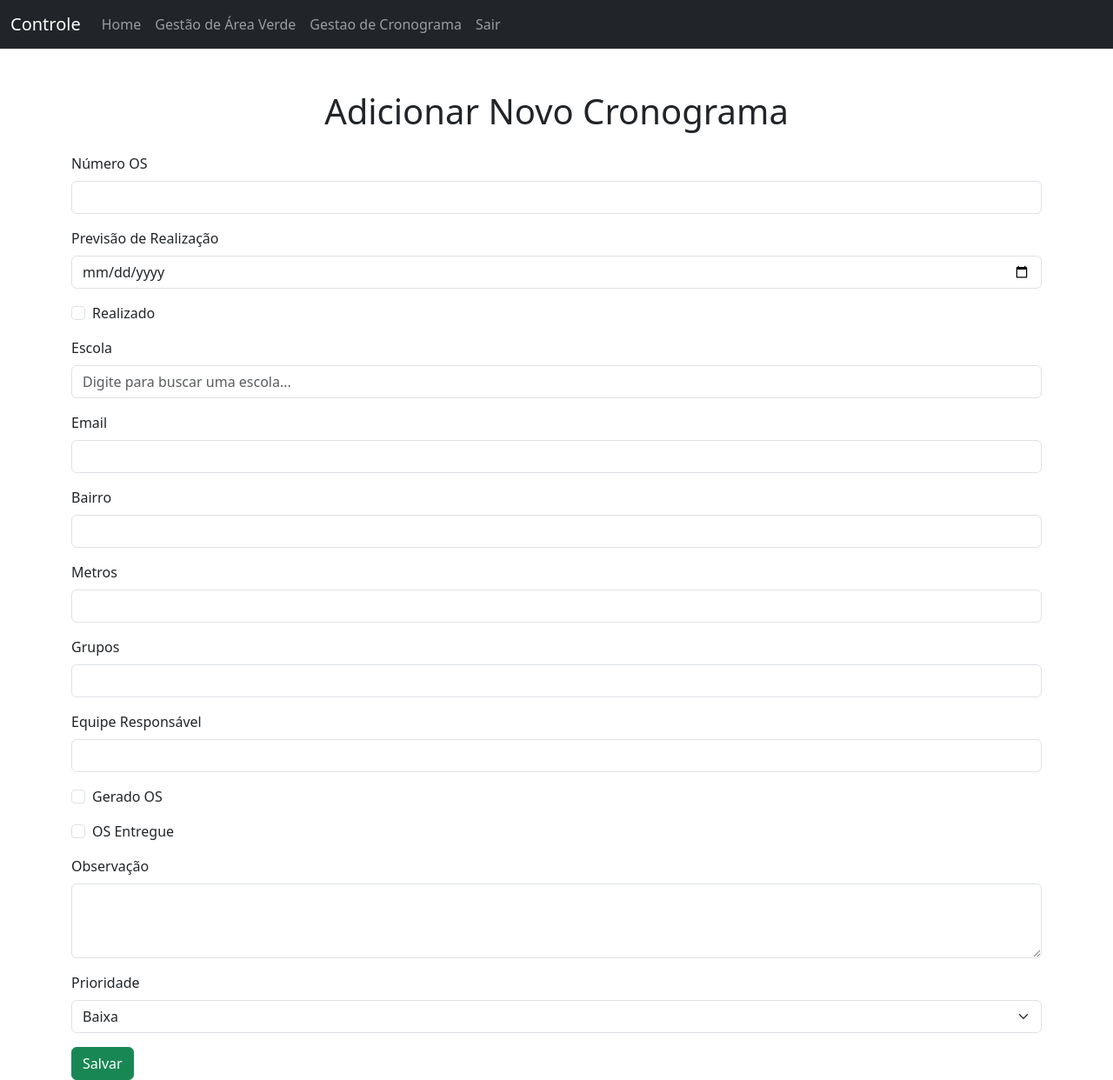
After one commit to Joao-Pedrooo/app, a FastAPI app: page /novo-cronograma in a window 1280 px wide. The commit adds this page. Shown: the whole page at 87% size. Run offline with FastAPI, Linux system fonts and the light colour scheme; some libraries are stand-ins or nearby versions.

Commit message:
att modulo cronograma

```diff
--- /dev/null
+++ b/app/templates/novo_cronograma.html
@@ -0,0 +1,152 @@
+<!DOCTYPE html>
+<html lang="en">
+  <head>
+    <meta charset="UTF-8" />
+    <meta name="viewport" content="width=device-width, initial-scale=1.0" />
+    <title>Gestão de Cronograma</title>
+  </head>
+  <body>
+    {% extends "base.html" %}
+    {% block title %}Gestão de Cronograma{% endblock %}
+    {% block content %}
+    <div class="container mt-5">
+      <h1 class="text-center mb-4">
+        {% if cronograma %} Editar Cronograma {% else %} Adicionar Novo Cronograma {% endif %}
+      </h1>
+
+      <form method="POST" action="/salvar-cronograma">
+        <!-- ID Oculto -->
+        {% if cronograma %}
+        <input type="hidden" name="id" value="{{ cronograma.id }}">
+        {% endif %}
+
+        <!-- Número OS -->
+        <div class="mb-3">
+          <label for="numero_os" class="form-label">Número OS</label>
+          <input type="text" class="form-control" id="numero_os" name="numero_os"
+                 value="{{ cronograma.numero_os if cronograma else '' }}" required>
+        </div>
+
+        <!-- Previsão de Realização -->
+        <div class="mb-3">
+          <label for="previsao_realizacao" class="form-label">Previsão de Realização</label>
+          <input type="date" class="form-control" id="previsao_realizacao" name="previsao_realizacao"
+                 value="{{ cronograma.previsao_realizacao.strftime('%Y-%m-%d') if cronograma else '' }}" required>
+        </div>
+
+        <!-- Campo Realizado -->
+        <div class="form-check mb-3">
+          <input class="form-check-input" type="checkbox" id="realizado" name="realizado"
+                 {% if cronograma and cronograma.realizado %}checked{% endif %}>
+          <label class="form-check-label" for="realizado">Realizado</label>
+        </div>
+
+        <!-- Campo Escolas -->
+        <div class="mb-3">
+          <label for="escola_search" class="form-label">Escola</label>
+          <input
+            type="text"
+            id="escola_search"
+            class="form-control mb-2"
+            placeholder="Digite para buscar uma escola..."
+            list="escolas_list"
+            value="{% if cronograma and cronograma.escola %}{{ cronograma.escola.nome_escola }}{% endif %}"
+            autocomplete="off"
+          >
+          <datalist id="escolas_list">
+            {% for escola in escolas %}
+            <option value="{{ escola.nome_escola }}" data-id="{{ escola.id }}">
+              {{ escola.nome_escola }}
+            </option>
+            {% endfor %}
+          </datalist>
+          <input type="hidden" id="escola_id" name="escola_id"
+                 value="{{ cronograma.escola_id if cronograma else '' }}" required>
+        </div>
+
+        <script>
+          document.getElementById("escola_search").addEventListener("input", function () {
+            const input = this.value.toLowerCase();
+            const datalist = document.getElementById("escolas_list");
+            const options = datalist.options;
+
+            for (let i = 0; i < options.length; i++) {
+              if (options[i].value.toLowerCase() === input) {
+                document.getElementById("escola_id").value = options[i].dataset.id;
+                return;
+              }
+            }
+
+            document.getElementById("escola_id").value = "";
+          });
+        </script>
+
+        <!-- Outros Campos (Email, Bairro, etc.) -->
+        <div class="mb-3">
+          <label for="email" class="form-label">Email</label>
+          <input type="email" class="form-control" id="email" name="email"
+                 value="{{ cronograma.email if cronograma else '' }}">
+        </div>
+
+        <div class="mb-3">
+          <label for="bairro" class="form-label">Bairro</label>
+          <input type="text" class="form-control" id="bairro" name="bairro"
+                 value="{{ cronograma.bairro if cronograma else '' }}">
+        </div>
+
+        <div class="mb-3">
+          <label for="metros" class="form-label">Metros</label>
+          <input type="number" class="form-control" id="metros" name="metros"
+                 value="{{ cronograma.metros if cronograma else '' }}">
+        </div>
+
+        <div class="mb-3">
+          <label for="grupos" class="form-label">Grupos</label>
+          <input type="text" class="form-control" id="grupos" name="grupos"
+                 value="{{ cronograma.grupos if cronograma else '' }}">
+        </div>
+
+        <div class="mb-3">
+          <label for="equipe_responsavel" class="form-label">Equipe Responsável</label>
+          <input type="text" class="form-control" id="equipe_responsavel" name="equipe_responsavel"
+                 value="{{ cronograma.equipe_responsavel if cronograma else '' }}">
+        </div>
+
+        <!-- Checkbox Fields -->
+        <div class="form-check mb-3">
+          <input class="form-check-input" type="checkbox" id="gerado_os" name="gerado_os"
+                 {% if cronograma and cronograma.gerado_os %}checked{% endif %}>
+          <label class="form-check-label" for="gerado_os">Gerado OS</label>
+        </div>
+
+        <div class="form-check mb-3">
+          <input class="form-check-input" type="checkbox" id="os_entregue" name="os_entregue"
+                 {% if cronograma and cronograma.os_entregue %}checked{% endif %}>
+          <label class="form-check-label" for="os_entregue">OS Entregue</label>
+        </div>
+
+        <!-- Observação -->
+        <div class="mb-3">
+          <label for="observacao" class="form-label">Observação</label>
+          <textarea class="form-control" id="observacao" name="observacao" rows="3">
+            {{ cronograma.observacao if cronograma else '' }}
+          </textarea>
+        </div>
+
+        <!-- Campo Prioridade -->
+        <div class="mb-3">
+          <label for="prioridade" class="form-label">Prioridade</label>
+          <select class="form-select" id="prioridade" name="prioridade" required>
+            <option value="1" {% if cronograma and cronograma.prioridade == 1 %}selected{% endif %}>Baixa</option>
+            <option value="2" {% if cronograma and cronograma.prioridade == 2 %}selected{% endif %}>Média</option>
+            <option value="3" {% if cronograma and cronograma.prioridade == 3 %}selected{% endif %}>Alta</option>
+          </select>
+        </div>
+
+        <button type="submit" class="btn btn-success">Salvar</button>
+      </form>
+    </div>
+    {% endblock %}
+    <script src="/static/js/bootstrap.bundle.min.js"></script>
+  </body>
+</html>
--- a/main.py
+++ b/main.py
@@ -118,50 +118,153 @@ class EscolaAtualizacao(BaseModel):
     bairro: str
     municipio: str
 ######################################## Cronograma #############################################
+# Rota: Listar cronogramas
+@app.get("/gestao_cronograma", response_class=HTMLResponse)
+async def gestao_cronograma(
+    request: Request,
+    db: Session = Depends(get_db),
+    search: str = None,
+    order_by_priority: bool = True,
+):
+    try:
+        query = db.query(Cronograma).join(Escola)
 
-# Schema para validação de entrada
-class CronogramaSchema(BaseModel):
-    numero_os: str
-    previsao_realizacao: datetime
-    realizado: bool = False
-    escola_id: int
-    email: str
-    bairro: str
-    metros: int
-    grupos: str
-    equipe_responsavel: str
-    gerado_os: bool = False
-    os_entregue: bool = False
-    observacao: str
-    mes_realizado: str
-    prioridade: int
+        if search:
+            query = query.filter(Escola.nome_escola.ilike(f"%{search}%"))
 
-# Listar cronogramas
-@app.get("/cronogramas", response_model=list[CronogramaSchema])
-async def listar_cronogramas(db: Session = Depends(get_db)):
-    cronogramas = db.query(Cronograma).all()
-    return cronogramas
+        if order_by_priority:
+            query = query.order_by(Cronograma.prioridade.desc())
 
-# Adicionar ou atualizar cronograma
-@app.post("/cronogramas")
-async def criar_atualizar_cronograma(
-    dados: CronogramaSchema, db: Session = Depends(get_db)
+        cronogramas = query.all()
+
+        realizados = [c for c in cronogramas if c.realizado]
+        nao_realizados = [c for c in cronogramas if not c.realizado]
+
+        return templates.TemplateResponse("gestao_cronograma.html", {
+            "request": request,
+            "realizados": realizados,
+            "nao_realizados": nao_realizados,
+            "search": search or "",
+        })
+    except Exception as e:
+        raise HTTPException(status_code=500, detail=f"Erro ao carregar cronogramas: {str(e)}")
+# Rota: Adicionar ou Editar cronograma (HTML)
+@app.get("/novo-cronograma", response_class=HTMLResponse)
+async def novo_cronograma(request: Request, id: int = None, db: Session = Depends(get_db)):
+    """
+    Renderiza a página para adicionar ou editar cronograma.
+    """
+    try:
+        # Obter lista de escolas
+        escolas = db.query(Escola).all()
+
+        # Inicializar cronograma como None
+        cronograma = None
+
+        if id:  # Se for edição, buscar o cronograma
+            cronograma = db.query(Cronograma).filter(Cronograma.id == id).first()
+            if not cronograma:
+                raise HTTPException(status_code=404, detail="Cronograma não encontrado")
+
+        # Renderizar o template com as informações do cronograma e escolas
+        return templates.TemplateResponse("novo_cronograma.html", {
+            "request": request,
+            "cronograma": cronograma,
+            "escolas": escolas,
+            "selected_escola": cronograma.escola_id if cronograma else None  # Seleção da escola
+        })
+    except Exception as e:
+        raise HTTPException(status_code=500, detail=f"Erro ao carregar cronograma ou escolas: {str(e)}")
+
+# Rota: Criar ou Atualizar cronograma (POST)
+@app.post("/salvar-cronograma")
+async def salvar_cronograma(
+    id: int = Form(None),
+    numero_os: str = Form(...),
+    previsao_realizacao: str = Form(...),
+    realizado: str = Form(None),
+    escola_id: str = Form(...),  # Capturar como string para validação
+    email: str = Form(None),
+    bairro: str = Form(None),
+    metros: int = Form(None),
+    grupos: str = Form(None),
+    equipe_responsavel: str = Form(None),
+    gerado_os: bool = Form(False),
+    os_entregue: bool = Form(False),
+    observacao: str = Form(None),
+    mes_realizado: str = Form(None),
+    prioridade: int = Form(...),
+    db: Session = Depends(get_db),
 ):
-    cronograma = db.query(Cronograma).filter(Cronograma.numero_os == dados.numero_os).first()
-    if cronograma:
-        for key, value in dados.dict().items():
-            setattr(cronograma, key, value)
-    else:
-        cronograma = Cronograma(**dados.dict())
-        db.add(cronograma)
+    try:
+        if not escola_id.isdigit():
+            raise HTTPException(status_code=422, detail="Escola inválida. Selecione uma escola válida.")
 
-    db.commit()
-    return {"message": "Cronograma salvo com sucesso"}
+        # Converter valores
+        realizado = True if realizado == "on" else False
+        escola_id = int(escola_id)  # Converter para inteiro
 
+        if id:
+            # Atualizar cronograma existente
+            cronograma = db.query(Cronograma).filter(Cronograma.id == id).first()
+            if not cronograma:
+                raise HTTPException(status_code=404, detail="Cronograma não encontrado")
+            cronograma.numero_os = numero_os
+            cronograma.previsao_realizacao = datetime.strptime(previsao_realizacao, "%Y-%m-%d")
+            cronograma.realizado = realizado
+            cronograma.escola_id = escola_id
+            cronograma.email = email
+            cronograma.bairro = bairro
+            cronograma.metros = metros
+            cronograma.grupos = grupos
+            cronograma.equipe_responsavel = equipe_responsavel
+            cronograma.gerado_os = gerado_os
+            cronograma.os_entregue = os_entregue
+            cronograma.observacao = observacao
+            cronograma.mes_realizado = mes_realizado
+            cronograma.prioridade = prioridade
+        else:
+            # Criar novo cronograma
+            novo_cronograma = Cronograma(
+                numero_os=numero_os,
+                previsao_realizacao=datetime.strptime(previsao_realizacao, "%Y-%m-%d"),
+                realizado=realizado,
+                escola_id=escola_id,
+                email=email,
+                bairro=bairro,
+                metros=metros,
+                grupos=grupos,
+                equipe_responsavel=equipe_responsavel,
+                gerado_os=gerado_os,
+                os_entregue=os_entregue,
+                observacao=observacao,
+                mes_realizado=mes_realizado,
+                prioridade=prioridade,
+            )
+            db.add(novo_cronograma)
 
+        db.commit()
+        return RedirectResponse(url="/gestao_cronograma", status_code=303)
+    except ValueError:
+        raise HTTPException(status_code=422, detail="Valores inválidos fornecidos.")
+    except Exception as e:
+        raise HTTPException(status_code=500, detail=f"Erro ao salvar cronograma: {str(e)}")
 
-
-
+# Rota: Excluir cronograma
+@app.get("/deletar-cronograma/{id}")
+async def deletar_cronograma(id: int, db: Session = Depends(get_db)):
+    """
+    Exclui um cronograma existente.
+    """
+    try:
+        cronograma = db.query(Cronograma).filter(Cronograma.id == id).first()
+        if not cronograma:
+            raise HTTPException(status_code=404, detail="Cronograma não encontrado")
+        db.delete(cronograma)
+        db.commit()
+        return RedirectResponse(url="/gestao_cronograma", status_code=303)
+    except Exception as e:
+        raise HTTPException(status_code=500, detail=f"Erro ao deletar cronograma: {str(e)}")
 ##################################################################################################
 ## editar
 @app.post("/escolas/{id}/editar")
```
Also changed, not shown: app/templates/gestao_cronograma.html (+101 -29 lines), models.py (+20 -15 lines).
